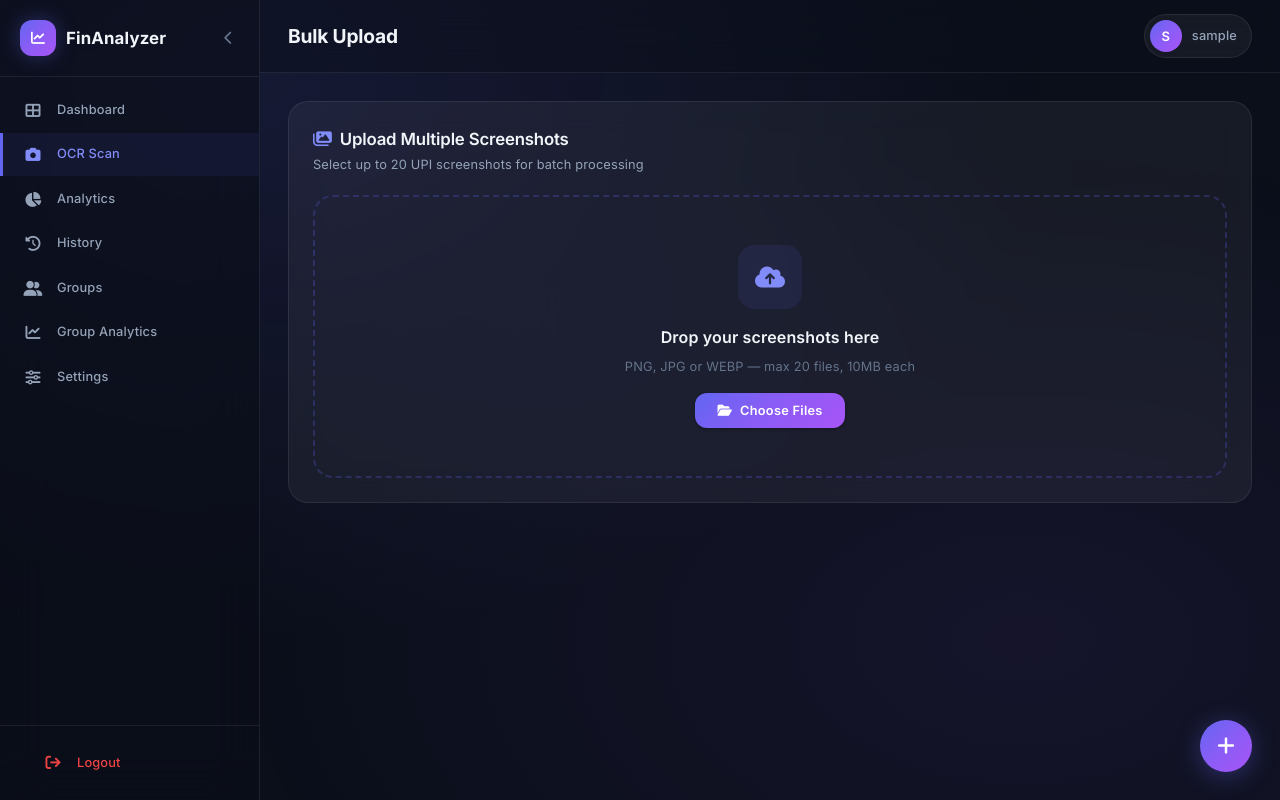
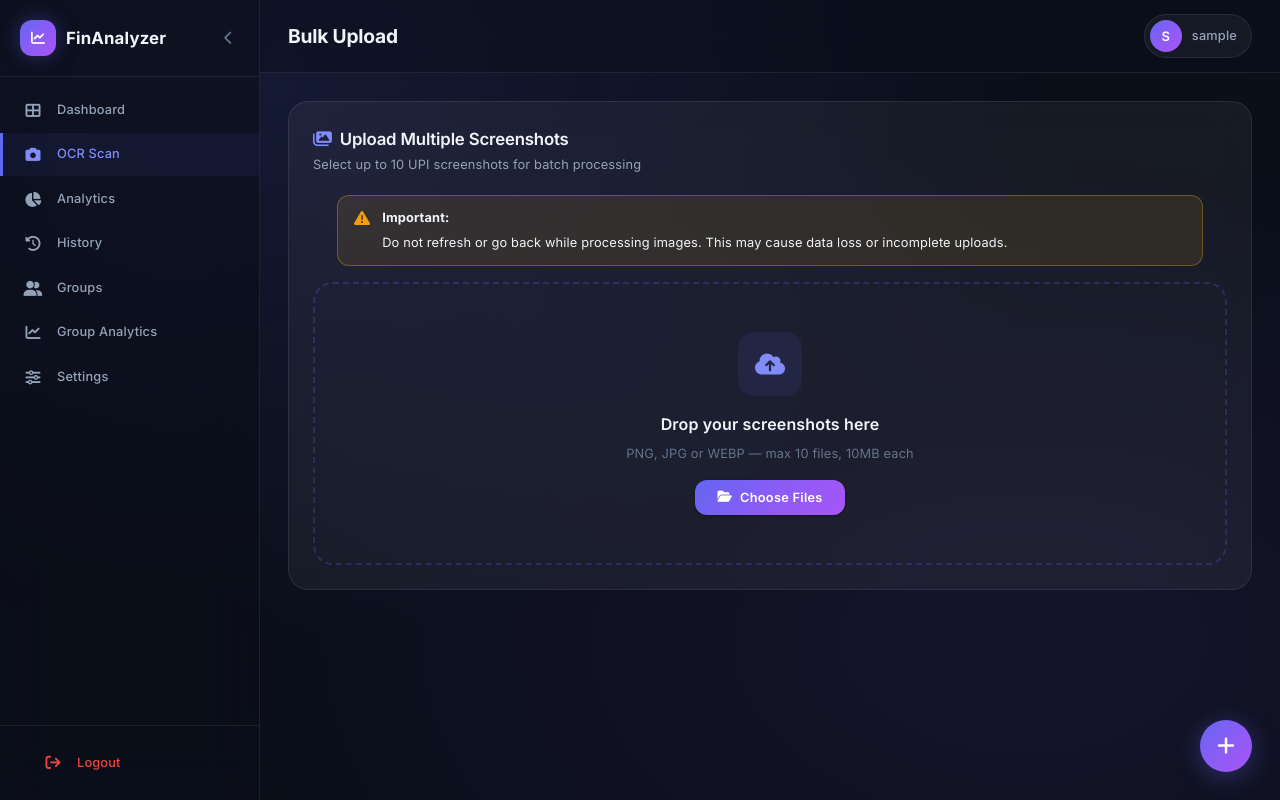
Before and after one commit to VaishnaviVadla33/upi-finanalyzer, a Flask app: page /upload-bulk in a window 1280 px wide. Run offline with Flask 3, Linux system fonts and the light colour scheme; the visitor is signed in with stand-in values (Sample User, id 1).

Commit message:
Final deployment: improved amount extraction, 10 image limit for bulk upload, added processing disclaimers, removed stats from home page

```diff
--- a/app.py
+++ b/app.py
@@ -64,43 +64,56 @@ def normalize_rupee(text: str) -> str:
 _AMOUNT_RE = re.compile(r'₹\s*(\d{1,3}(?:,\d{3})*(?:\.\d{1,2})?)')
 
 def extract_amount(text: str) -> str:
-    """Extract amount using simple and effective approach.
-    OCR often misreads ₹ as the first digit, so we always try removing first digit.
-    """
-    # First: Look for amounts with ₹ symbol (rare but best case)
-    amounts = _AMOUNT_RE.findall(text)
-
-    for amount_str in amounts:
+    """Extract amount - PRIORITIZE comma-separated amounts, then any amount with ₹"""
+    # High priority: comma-separated amounts
+    amount_patterns = [
+        (r'₹\s*(\d{1,3}(?:,\d{3})+)', 'high'),  # ₹1,500
+        (r'Rs\.?\s*(\d{1,3}(?:,\d{3})+)', 'high'),  # Rs.1,500
+        # Medium priority: amounts with rupee symbol (2-6 digits)
+        (r'₹\s*(\d{2,6})', 'medium'),  # ₹500 or ₹1500
+        (r'Rs\.?\s*(\d{2,6})', 'medium'),  # Rs.500
+        # Low priority: standalone amounts
+        (r'(?:Amount|Total)[:\s]*₹?\s*(\d{1,3}(?:,\d{3})+)', 'low'),
+        (r'(?:Amount|Total)[:\s]*₹?\s*(\d{2,6})', 'low'),
+    ]
+
+    found_amounts = []
+    for pattern, priority in amount_patterns:
+        for match in re.finditer(pattern, text, re.I):
+            try:
+                amount_str = match.group(1).replace(',', '')
+                amount = float(amount_str)
+                if 10 <= amount <= 10_000_000:  # Reasonable amount range
+                    found_amounts.append((amount, priority, pattern))
+            except ValueError:
+                continue
+
+    # Select the best amount based on priority
+    if found_amounts:
+        # Sort by priority (high > medium > low), then by amount (larger is more likely correct)
+        priority_order = {'high': 0, 'medium': 1, 'low': 2}
+        found_amounts.sort(key=lambda x: (priority_order[x[1]], -x[0]))
+        best_amount = found_amounts[0][0]
+        return str(best_amount)
+
+    # If still no amount, look for any comma-separated number OR any 2-6 digit number
+    comma_numbers = re.findall(r'\b(\d{1,3}(?:,\d{3})+)\b', text)
+    for num_str in comma_numbers:
         try:
-            amount = float(amount_str.replace(',', ''))
-            if 1 <= amount <= 10_000_000:
+            amount = float(num_str.replace(',', ''))
+            if 10 <= amount <= 10_000_000:
                 return str(amount)
         except ValueError:
             continue
 
-    # Main approach: Find all numbers and assume first digit is misread rupee symbol
-    # Look for any number with 2+ digits
-    number_pattern = r'\b(\d{2,7}(?:\.\d{2})?)\b'
-    numbers = re.findall(number_pattern, text)
-
-    for num_str in numbers:
+    # Last resort: find any reasonable number
+    all_numbers = re.findall(r'\b(\d{2,6})\b', text)
+    for num in all_numbers:
         try:
-            original_amount = float(num_str.replace(',', ''))
-
-            # Try removing first digit (likely misread rupee symbol)
-            if len(num_str.replace('.', '').replace(',', '')) >= 2:
-                # Remove first digit
-                without_first = num_str[1:]
-                if without_first and not without_first.startswith('.'):
-                    amount_without_first = float(without_first.replace(',', ''))
-                    # Check if the amount without first digit is reasonable
-                    if 10 <= amount_without_first <= 1_000_000:
-                        return str(amount_without_first)
-
-            # If removing first digit doesn't work, try original number
-            if 10 <= original_amount <= 100_000:
-                return str(original_amount)
-
+            amount = float(num)
+            # Skip transaction IDs and phone numbers (too long)
+            if 10 <= amount <= 100000:
+                return str(amount)
         except ValueError:
             continue
 
--- a/templates/index.html
+++ b/templates/index.html
@@ -26,11 +26,6 @@
             <div class="hero-actions">
                 <a href="/auth" class="btn btn-primary btn-large"><i class="fas fa-rocket"></i> Start Free</a>
                 <a href="#features" class="btn btn-outline btn-large"><i class="fas fa-play"></i> See How</a>
-            </div>
-            <div class="hero-stats">
-                <div class="stat"><div class="stat-number">10K+</div><div class="stat-label">Users</div></div>
-                <div class="stat"><div class="stat-number">₹5Cr+</div><div class="stat-label">Tracked</div></div>
-                <div class="stat"><div class="stat-number">99.2%</div><div class="stat-label">OCR Accuracy</div></div>
             </div>
         </div>
         <div class="hero-visual">
--- a/templates/upload_multiple.html
+++ b/templates/upload_multiple.html
@@ -9,7 +9,16 @@
         <div class="card-header">
             <div>
                 <h3 class="card-title"><i class="fas fa-images" style="color:var(--accent-light);margin-right:8px"></i>Upload Multiple Screenshots</h3>
-                <p class="card-subtitle">Select up to 20 UPI screenshots for batch processing</p>
+                <p class="card-subtitle">Select up to 10 UPI screenshots for batch processing</p>
+            </div>
+        </div>
+
+        <!-- Disclaimer -->
+        <div style="background:rgba(251,191,36,.1);border:1px solid rgba(251,191,36,.3);border-radius:var(--radius-lg);padding:12px 16px;margin:0 var(--space-6) var(--space-4) var(--space-6);display:flex;align-items:start;gap:12px">
+            <i class="fas fa-exclamation-triangle" style="color:#f59e0b;margin-top:2px;flex-shrink:0"></i>
+            <div style="font-size:var(--fs-sm);color:var(--text-primary)">
+                <strong style="display:block;margin-bottom:4px">Important:</strong>
+                Do not refresh or go back while processing images. This may cause data loss or incomplete uploads.
             </div>
         </div>
 
@@ -19,7 +28,7 @@
                     <i class="fas fa-cloud-arrow-up" style="font-size:24px;color:var(--accent-light)"></i>
                 </div>
                 <h4 style="font-weight:600;margin-bottom:6px">Drop your screenshots here</h4>
-                <p style="color:var(--text-muted);font-size:var(--fs-sm);margin-bottom:16px">PNG, JPG or WEBP — max 20 files, 10MB each</p>
+                <p style="color:var(--text-muted);font-size:var(--fs-sm);margin-bottom:16px">PNG, JPG or WEBP — max 10 files, 10MB each</p>
                 <input type="file" id="fileInput" accept="image/*" multiple style="display:none">
                 <button class="btn btn-primary" style="font-size:var(--fs-sm)" onclick="document.getElementById('fileInput').click()">
                     <i class="fas fa-folder-open"></i> Choose Files
@@ -128,8 +137,8 @@
             return;
         }
 
-        if (selectedFiles.length + fileArray.length > 20) {
-            if (window.FinAnalyzer) window.FinAnalyzer.showNotification('Maximum 20 photos allowed', 'error');
+        if (selectedFiles.length + fileArray.length > 10) {
+            if (window.FinAnalyzer) window.FinAnalyzer.showNotification('Maximum 10 photos allowed', 'error');
             return;
         }
 
```
Also changed, not shown: templates/upload.html (+9 -0 lines).
